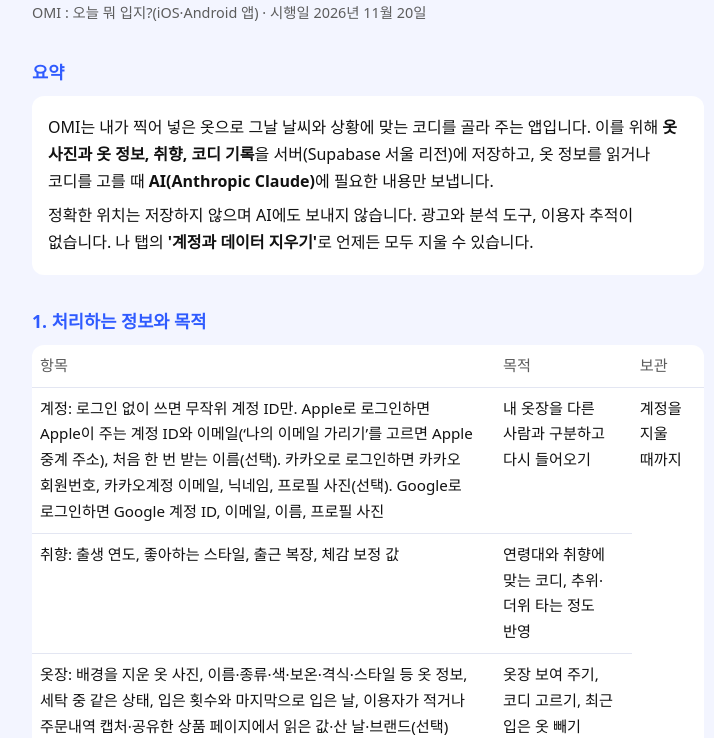
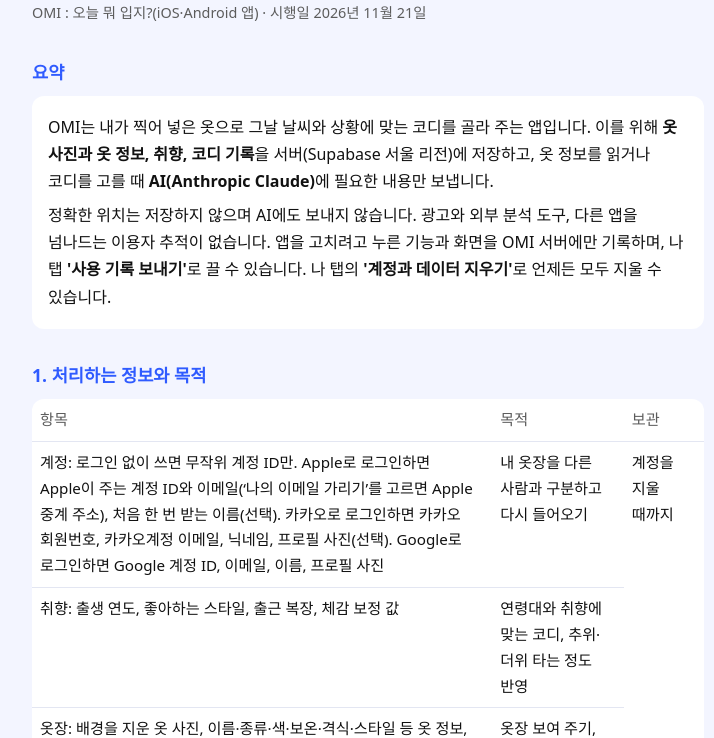
Before and after one commit to kongrae/kongrae.github.io, a plain HTML site: page omi/privacy.html in a window 1280 px wide. Shown: the part 68-806 px from the top of the page, without its empty margins (272-986 px from the left). Drawn offline with Linux system fonts and the light colour scheme.

Commit message:
OMI 개인정보처리방침: 앱 사용 기록과 '사용 기록 보내기' 끄기 추가 (2026-11-21)
Co-Authored-By: Claude Opus 5.5 <noreply@anthropic.com>

```diff
--- a/omi/privacy.html
+++ b/omi/privacy.html
@@ -24,12 +24,12 @@ th { color: var(--muted); font-weight: 500; }
 <body>
 <main>
   <h1>개인정보처리방침</h1>
-  <p class="meta">OMI : 오늘 뭐 입지?(iOS·Android 앱) · 시행일 2026년 11월 20일</p>
+  <p class="meta">OMI : 오늘 뭐 입지?(iOS·Android 앱) · 시행일 2026년 11월 21일</p>
 
   <h2>요약</h2>
   <div class="box">
     <p>OMI는 내가 찍어 넣은 옷으로 그날 날씨와 상황에 맞는 코디를 골라 주는 앱입니다. 이를 위해 <b>옷 사진과 옷 정보, 취향, 코디 기록</b>을 서버(Supabase 서울 리전)에 저장하고, 옷 정보를 읽거나 코디를 고를 때 <b>AI(Anthropic Claude)</b>에 필요한 내용만 보냅니다.</p>
-    <p>정확한 위치는 저장하지 않으며 AI에도 보내지 않습니다. 광고와 분석 도구, 이용자 추적이 없습니다. 나 탭의 <b>'계정과 데이터 지우기'</b>로 언제든 모두 지울 수 있습니다.</p>
+    <p>정확한 위치는 저장하지 않으며 AI에도 보내지 않습니다. 광고와 외부 분석 도구, 다른 앱을 넘나드는 이용자 추적이 없습니다. 앱을 고치려고 누른 기능과 화면을 OMI 서버에만 기록하며, 나 탭 <b>'사용 기록 보내기'</b>로 끌 수 있습니다. 나 탭의 <b>'계정과 데이터 지우기'</b>로 언제든 모두 지울 수 있습니다.</p>
   </div>
 
   <h2>1. 처리하는 정보와 목적</h2>
@@ -42,6 +42,7 @@ th { color: var(--muted); font-weight: 500; }
     <tr><td>저녁 피드백: 고른 코디가 추웠는지·딱 좋았는지·더웠는지</td><td>다음 날 코디의 체감 보정</td></tr>
     <tr><td>보낸 의견(나 탭 › 의견 보내기): 고른 종류, 적은 내용, 답장 받을 연락처(선택), 앱 버전·운영체제(iOS·Android) 버전·기기 모델, 보낸 화면과 그때 보던 상황·코디</td><td>문의 답변, 오류 고치기와 추천 개선</td></tr>
     <tr><td>AI 사용 기록: 시각, 종류(옷 정보·코디·주문내역 읽기·공유한 상품 읽기·거울 셀카 읽기), 사용량과 비용, 성공 여부</td><td>하루 사용 상한 지키기, 비용 관리</td></tr>
+    <tr><td>앱 사용 기록: 앱을 연 시각과 들어온 경로(앱 아이콘·알림·위젯), 머문 시간, 연 화면, 쓴 기능과 단계(옷 넣기 방법과 그만둔 단계, 본 코디 순서, 코디 공유, 옷장 검색을 썼는지 등), 권한을 허용했는지, 화면에 뜬 오류 안내, 앱 버전과 운영체제(iOS·Android). 적은 글, 검색어, 사진, 위치는 넣지 않습니다. 나 탭 › 사용 기록 보내기를 끄면 남기지 않습니다</td><td>불편한 곳을 찾아 고치기, 이용 통계</td><td>1년(계정을 지우면 바로)</td></tr>
   </table></div>
   <p>만 14세 미만은 가입할 수 없습니다(출생 연도에서 고를 수 없습니다).</p>
 
@@ -90,8 +91,8 @@ th { color: var(--muted); font-weight: 500; }
   <p>'코디 공유'로 만드는 이미지는 휴대폰 안에서 만들어지며, 이용자가 저장하거나 다른 앱으로 보낼 때만 밖으로 나갑니다. 이미지에는 지역 이름을 넣지 않습니다.</p>
 
   <h2>8. 지우기와 이용자의 권리</h2>
-  <p>나 탭 › <b>계정과 데이터 지우기</b>를 누르면 서버의 계정, 옷 사진, 옷장, 코디 기록, 피드백, 보낸 의견, 취향이 바로 지워지고 휴대폰 안의 사본도 지워집니다. AI 사용 기록은 누구의 것인지 알 수 없게 계정과의 연결을 끊은 채 비용 통계로만 남습니다. 서버 백업에 남은 사본은 백업 보관 기간이 지나면 자동으로 사라집니다.</p>
-  <p>나 탭에서 취향과 체감 보정을 언제든 바꿀 수 있고, 옷장에서 옷 정보를 고치거나 지울 수 있습니다. 열람, 정정, 삭제, 처리 정지를 요청하려면 아래 문의처로 연락해 주세요.</p>
+  <p>나 탭 › <b>계정과 데이터 지우기</b>를 누르면 서버의 계정, 옷 사진, 옷장, 코디 기록, 피드백, 보낸 의견, 앱 사용 기록, 취향이 바로 지워지고 휴대폰 안의 사본도 지워집니다. AI 사용 기록은 누구의 것인지 알 수 없게 계정과의 연결을 끊은 채 비용 통계로만 남습니다. 서버 백업에 남은 사본은 백업 보관 기간이 지나면 자동으로 사라집니다.</p>
+  <p>나 탭에서 취향과 체감 보정을 언제든 바꾸고 '사용 기록 보내기'를 끌 수 있고, 옷장에서 옷 정보를 고치거나 지울 수 있습니다. 열람, 정정, 삭제, 처리 정지를 요청하려면 아래 문의처로 연락해 주세요.</p>
   <p>로그인 없이 쓰다가 '로그인 화면으로'를 누르면 그 옷장에는 다시 들어올 수 없습니다. 지우고 싶다면 먼저 '계정과 데이터 지우기'를 눌러 주세요.</p>
   <p>카카오로 로그인했다면 계정을 지운 뒤에도 카카오 쪽에 OMI와의 연결 기록이 남을 수 있습니다. 카카오톡 › 설정 › 카카오계정 › 연결된 서비스 관리에서 OMI 연결을 끊을 수 있습니다. Google로 로그인했다면 Google 계정 관리 › 보안 › 서드 파티 앱 및 서비스에서 같은 방법으로 끊을 수 있습니다.</p>
 
@@ -116,6 +117,7 @@ th { color: var(--muted); font-weight: 500; }
     <li>2026년 11월 18일: 날씨 예보를 기상청 동네예보로 바꿈(앱이 좌표를 기상청 격자 번호로 바꿔 OMI 서버에 보내고, 서버는 저장하지 않음), Apple 날씨는 기상청 예보를 받지 못할 때만 사용, Open-Meteo는 쓰지 않음(3·5항)</li>
     <li>2026년 11월 19일: 잠금 화면 위젯, 위젯에 앞으로 3일 코디를 미리 넘겨 두기 추가(6항)</li>
     <li>2026년 11월 20일: Android 앱 추가. 배경 지우기·지역 이름 찾기·사진 고르기·알림의 Android 방식과 Google 위탁 내용, 결제 처리자를 적음(1·2·3·5·6·7·8·9항)</li>
+    <li>2026년 11월 21일: 앱 사용 기록과 나 탭 '사용 기록 보내기' 끄기 추가(요약·1·8항)</li>
   </ul>
 
   <h2>12. 문의</h2>
```
